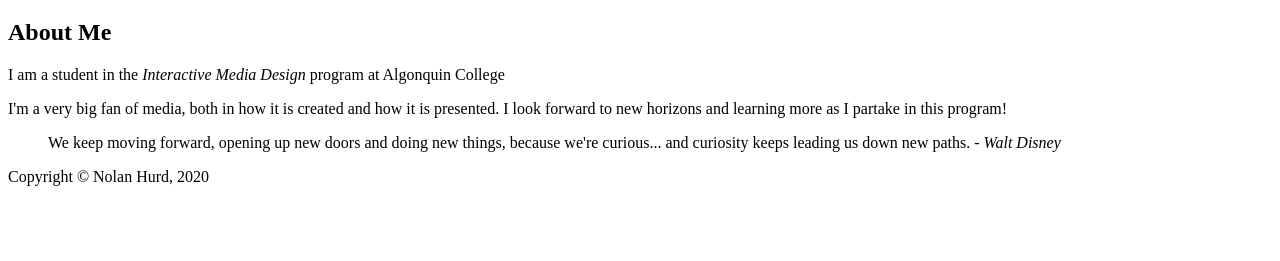
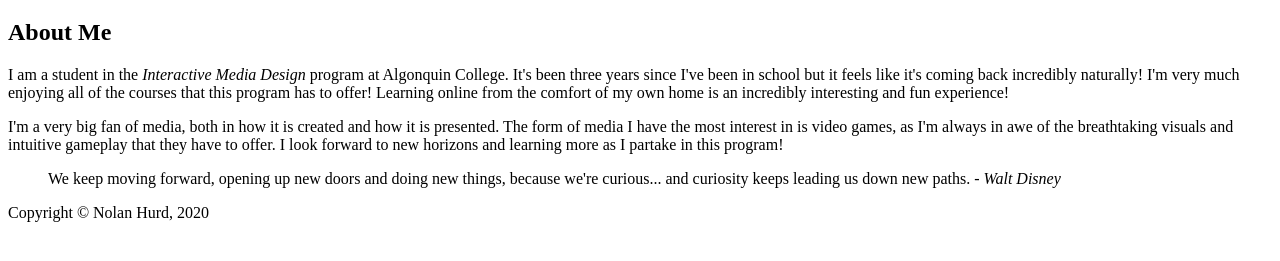
Before and after one commit to NolanHurd/hurd0038.github.io, a plain HTML site: page html-assignment/index.html in a window 1280 px wide. Shown: the part 61-322 px from the top of the page. Drawn offline with Linux system fonts and the light colour scheme.

Commit message:
updating html semantics assignment

```diff
--- a/html-assignment/index.html
+++ b/html-assignment/index.html
@@ -12,8 +12,8 @@
 </header>
 <article>
     <h2>About Me</h2>
-    <p>I am a student in the <em>Interactive Media Design </em>program at Algonquin College</p>
-    <p>I&apos;m a very big fan of media, both in how it is created and how it is presented. I look forward to new horizons and learning more as I partake in this program!</p>
+    <p>I am a student in the <em>Interactive Media Design </em>program at Algonquin College. It&apos;s been three years since I&apos;ve been in school but it feels like it&apos;s coming back incredibly naturally! I&apos;m very much enjoying all of the courses that this program has to offer! Learning online from the comfort of my own home is an incredibly interesting and fun experience!</p>
+    <p>I&apos;m a very big fan of media, both in how it is created and how it is presented. The form of media I have the most interest in is video games, as I&apos;m always in awe of the breathtaking visuals and intuitive gameplay that they have to offer. I look forward to new horizons and learning more as I partake in this program!</p>
     <blockquote>
         We keep moving forward, opening up new doors and doing new things, because we&apos;re curious... and curiosity keeps leading us down new paths. <cite>- Walt Disney</cite>
     </blockquote>
```
